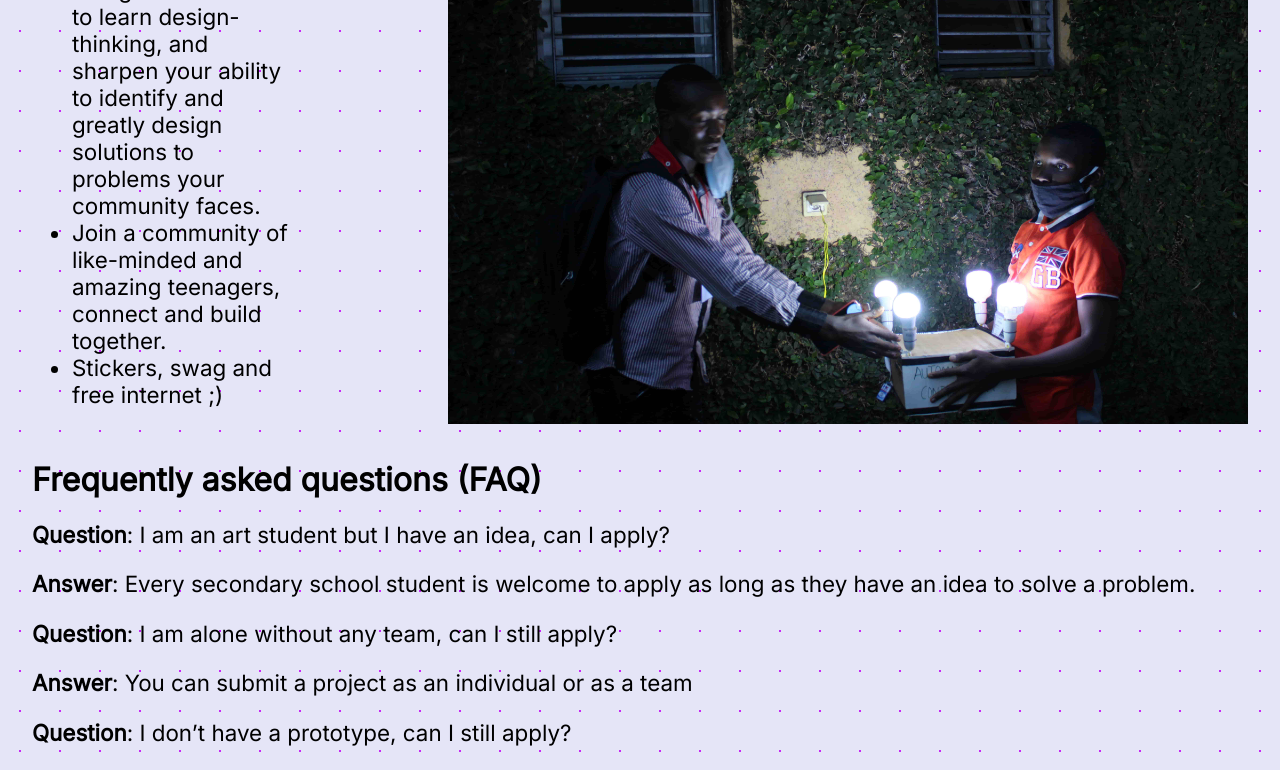
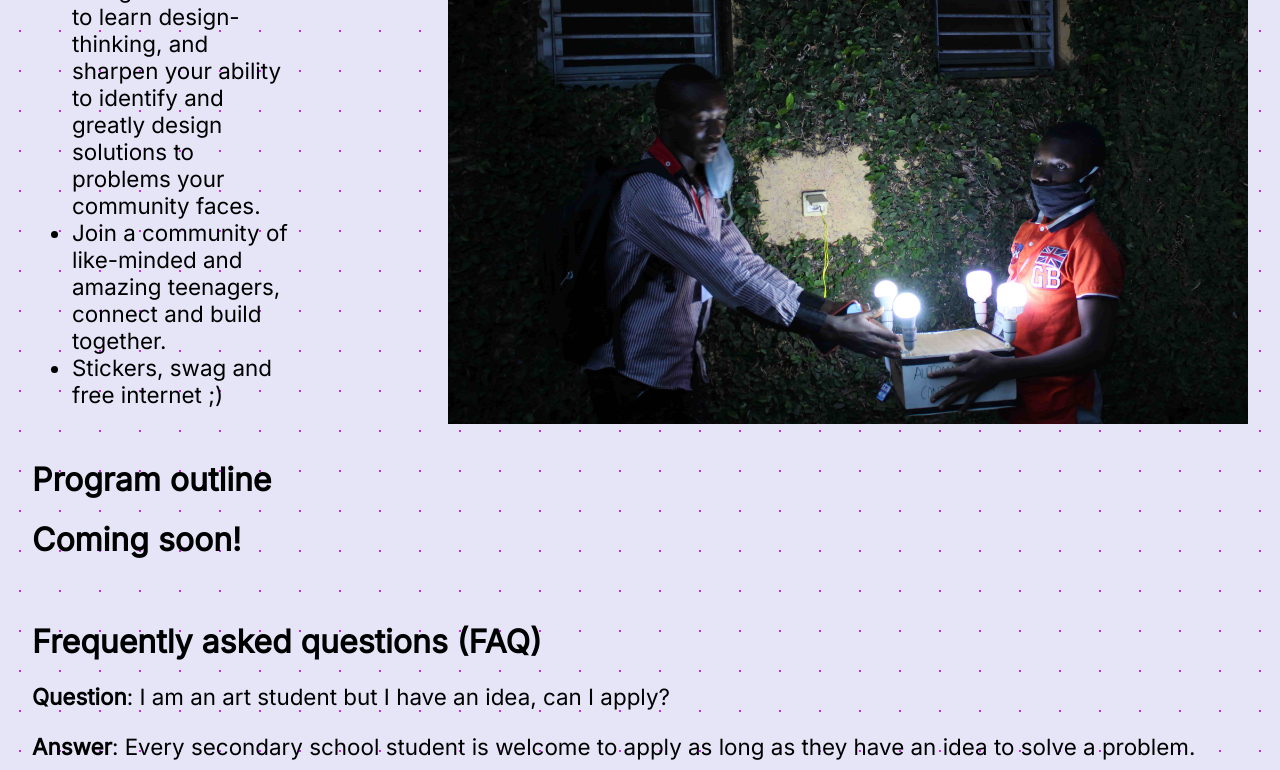
Before and after one commit to JosiasAurel/ticsummit, a Next.js app: page / in a window 1280 px wide. Shown: the part 1669-2439 px from the top of the page. Built offline with nearby package versions, Linux system fonts and the light colour scheme.

Commit message:
add program outline section

```diff
--- a/pages/index.jsx
+++ b/pages/index.jsx
@@ -57,6 +57,12 @@ const LandingPage = () => {
                     <div>
                         <img src="/shower2.jpg" />
                     </div>
+                </div>
+
+                <div>
+                    <h1>Program outline</h1>
+                    <h1>Coming soon!</h1>
+                    <br />
                 </div>
 
                 <div>
```
